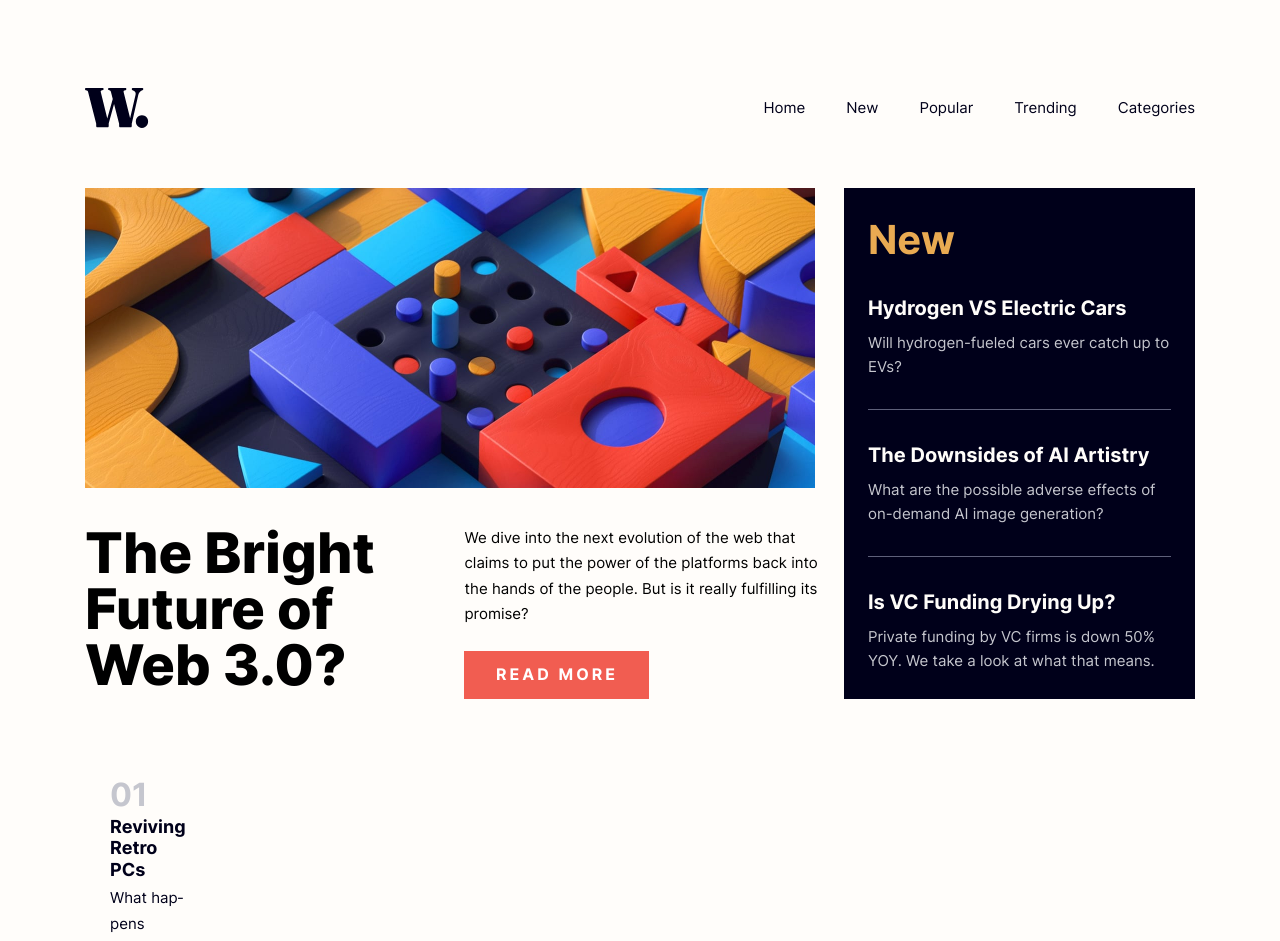
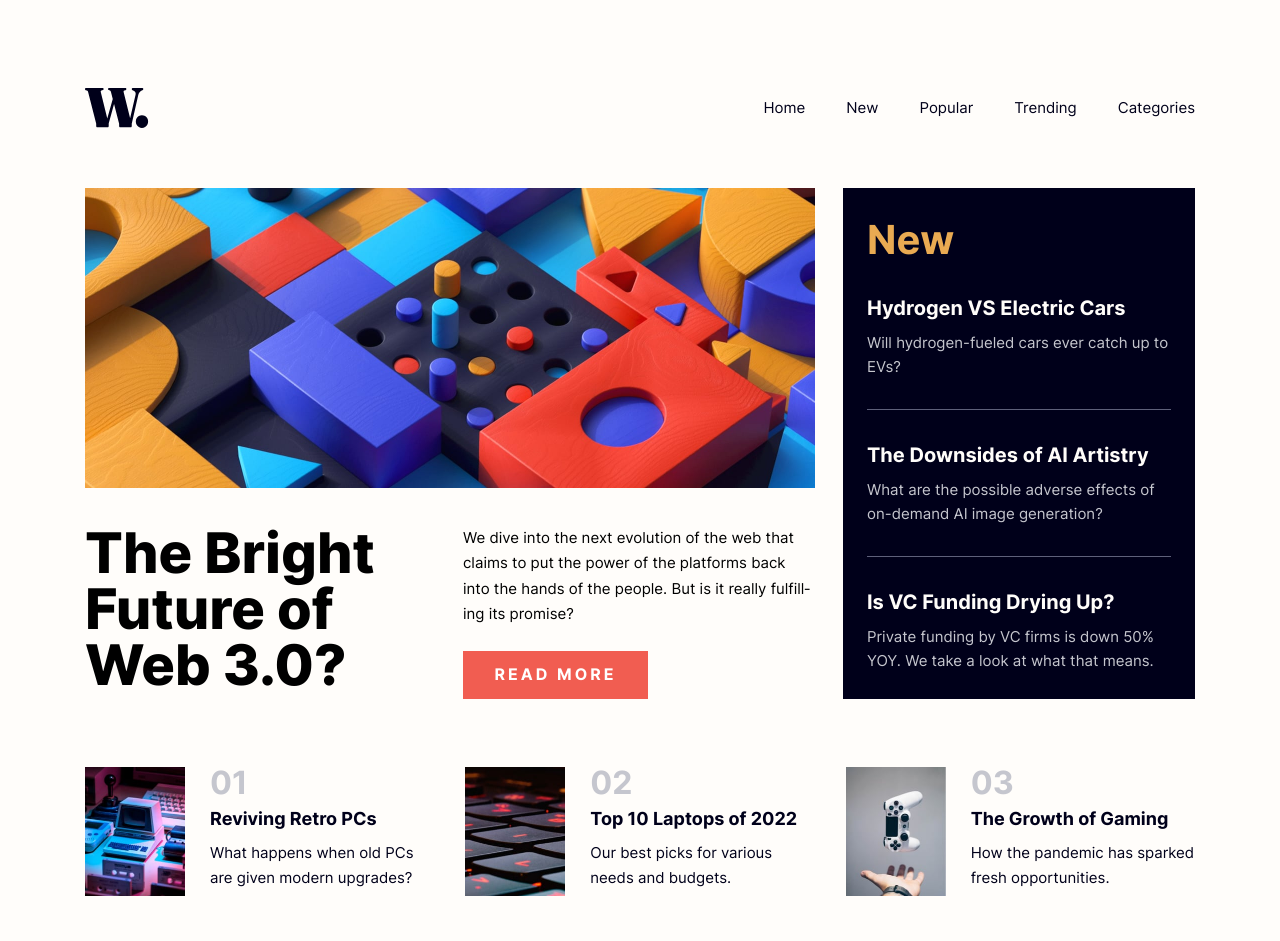
Before and after one commit to JorgeAMendoza/news-homepage, a Next.js app: page / in a window 1280 px wide. Shown: the top 941 px of the page. After the commit the page ends 896 px from the top, so only its background shows below. Built offline with nearby package versions, Linux system fonts and the light colour scheme.

Commit message:
style new content structure for tablet and desktop view

```diff
--- a/src/pages/index.tsx
+++ b/src/pages/index.tsx
@@ -20,6 +20,7 @@ export default function Home({
       <main className={styles.main}>
         <h1 className={styles.pageTitle}>News homepage</h1>
 
+        <div className={styles.mainContent}>
           <section className={styles.headContent}>
             <Image
               src={mainArticle.smallImage}
@@ -56,6 +57,8 @@ export default function Home({
               ))}
             </ul>
           </section>
+        </div>
+
         <section className={styles.otherContent}>
           <h2>Other articles</h2>
 
--- a/src/styles/home.module.scss
+++ b/src/styles/home.module.scss
@@ -19,11 +19,19 @@
   }
 
   @media screen and (min-width: $tablet) {
+    & > *:not(h1, :last-child) {
+      margin-block-end: 6.8rem;
+    }
+  }
+}
+
+.mainContent {
+  @media screen and (min-width: $tablet) {
     display: grid;
     grid-template-columns: repeat(12, 1fr);
     grid-auto-rows: min-content;
     margin-block-start: 5.8rem;
-    gap: 1.6rem;
+    gap: 2.7rem;
   }
 }
 
@@ -72,7 +80,7 @@
     grid-row: 2;
     justify-self: start;
     align-self: end;
-    margin-top: 2.4rem
+    margin-top: 2.4rem;
   }
 
   @media screen and (min-width: 768px) {
@@ -89,7 +97,7 @@
     & > div {
       display: grid;
       grid-template-columns: repeat(2, 1fr);
-      gap: 1.6rem;
+      gap: 2.5rem;
       padding-top: 1.2rem;
 
       & > * {
@@ -133,4 +141,13 @@
     display: grid;
     gap: 3.1rem;
   }
+
+  @media screen and (min-width: $tablet) {
+    padding-bottom: 0;
+    grid-column: 1/ -1;
+
+    ol {
+      grid-template-columns: repeat(3, 1fr);
+    }
+  }
 }
```
Lines whose indentation alone changed are shown as unchanged.
